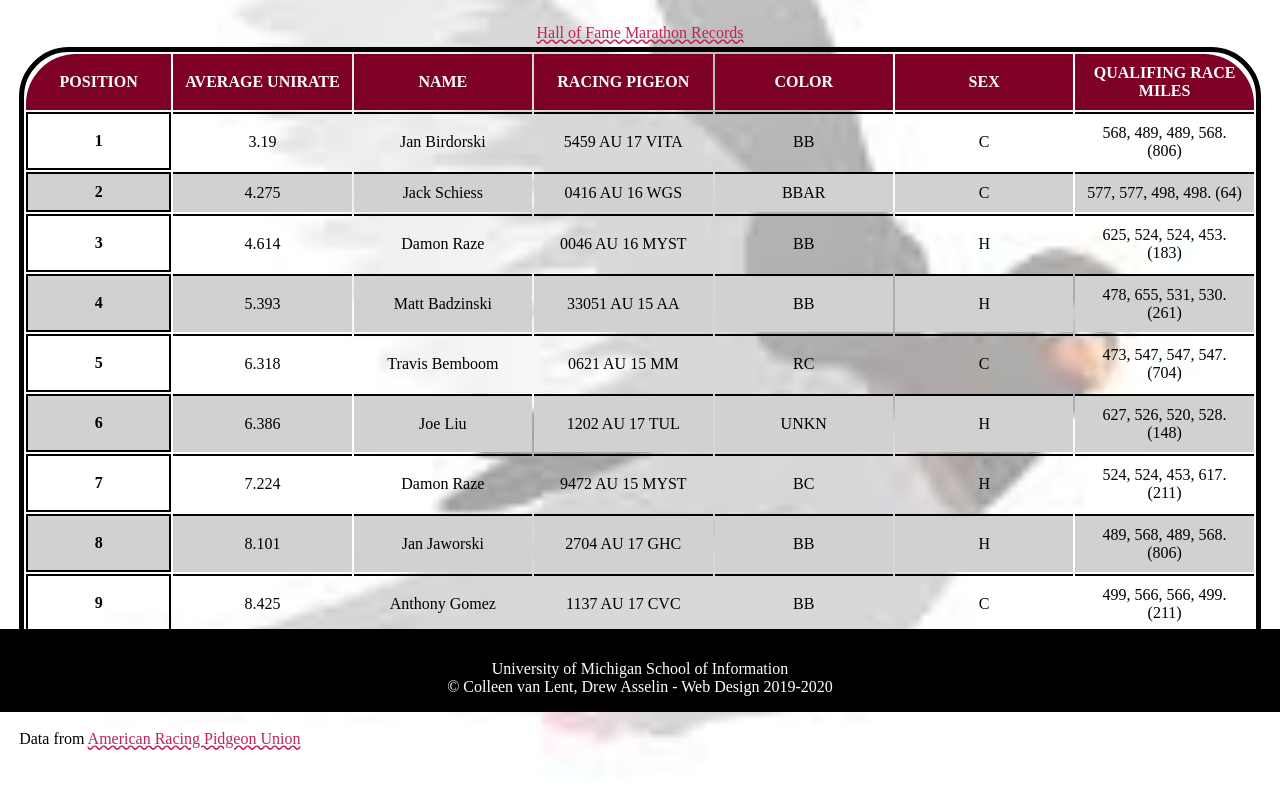
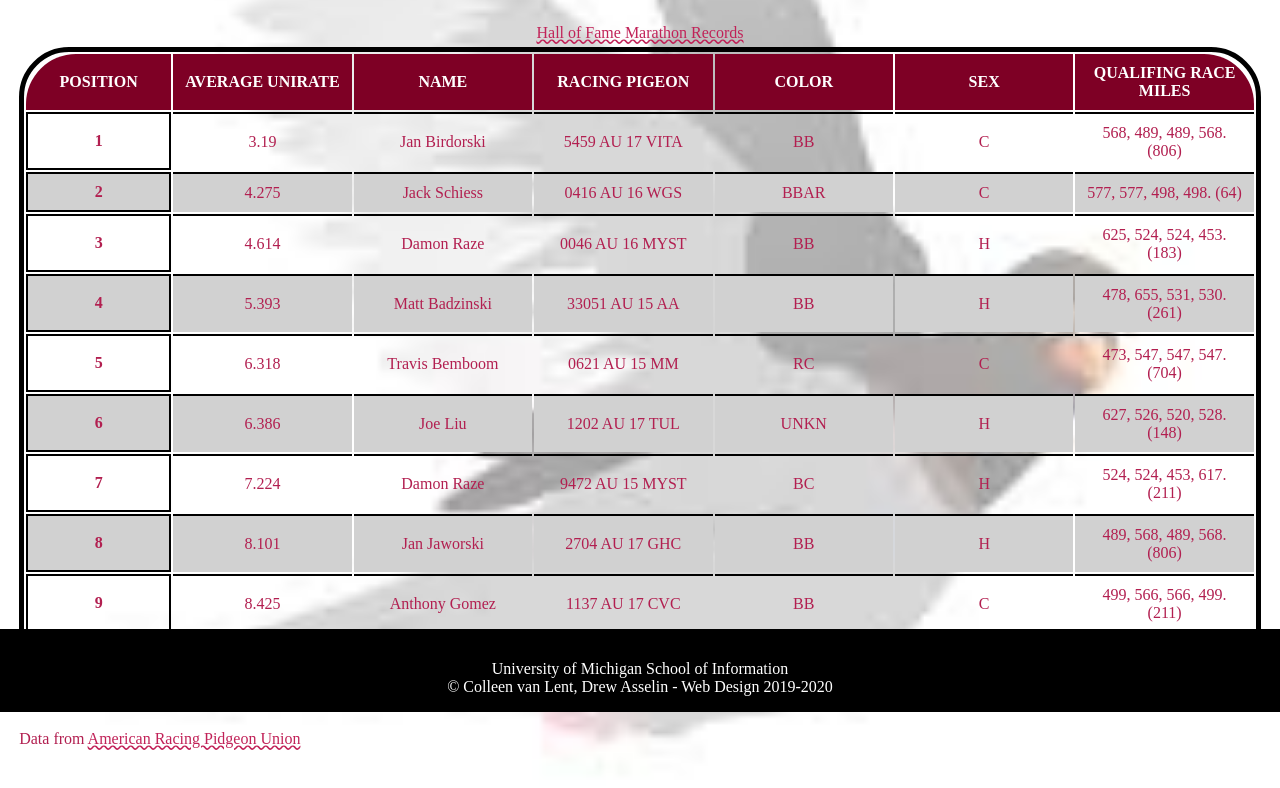
Before and after one commit to ubhojani/homework4-2021, a plain HTML site: page index.html in a window 1280 px wide. Shown: the part 88-876 px from the top of the page. Drawn offline with Linux system fonts and the light colour scheme; a web font is replaced by a local one.

Commit message:
Add files via upload

```diff
--- a/css/style.css
+++ b/css/style.css
@@ -28,6 +28,7 @@ body{
   color: #000000;
   font-family:'Andika','sans-serif';
   font-size: 16px;
+  color: #b21f50;
   margin: 1.2em;
   background-image: url("../images/pigeon-background.JPEG");
   background-color:  #DDDDDD ;
```
